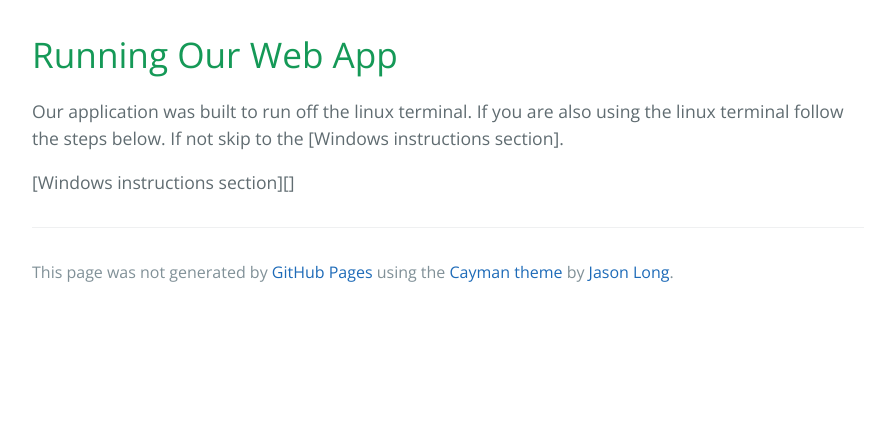
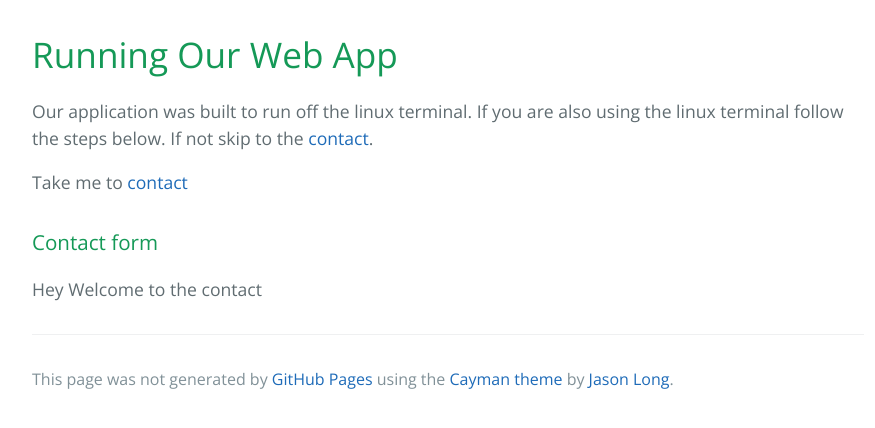
Before and after one commit to jsieving/smart-calendar, a Jekyll site: the page built from howto.md, in a window 1280 px wide, cut to the strip 340-768 px from the top of the page. Shown: the whole strip, without its empty margins (192-1067 px from the left). Built offline with Jekyll 4.4.1, drawn with Linux system fonts in a browser that asks for light colours.

Commit message:
Update howto.md

```diff
--- a/howto.md
+++ b/howto.md
@@ -5,9 +5,11 @@ filename: howto
 ---
 # Running Our Web App
 
-Our application was built to run off the linux terminal. If you are also using the linux terminal follow the steps below. If not skip to the [Windows instructions section].
+Our application was built to run off the linux terminal. If you are also using the linux terminal follow the steps below. If not skip to the [contact](#contact_form).
 
 
+Take me to [contact](#contact_form)
 
 
-[Windows instructions section][]
+### <a id="contact_form"></a>Contact form
+Hey Welcome to the contact
```
